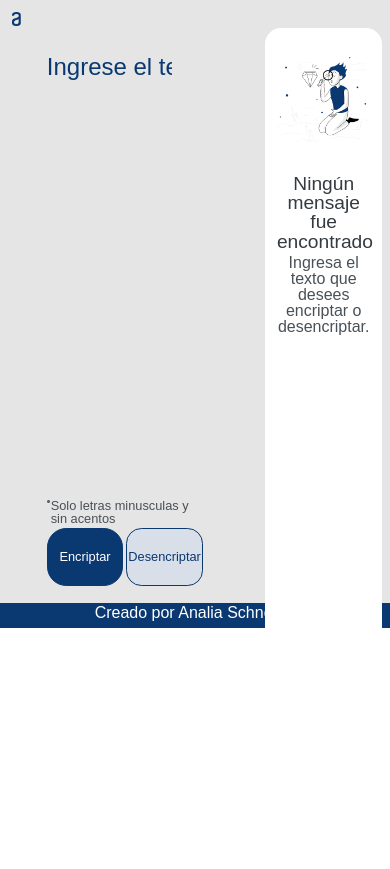
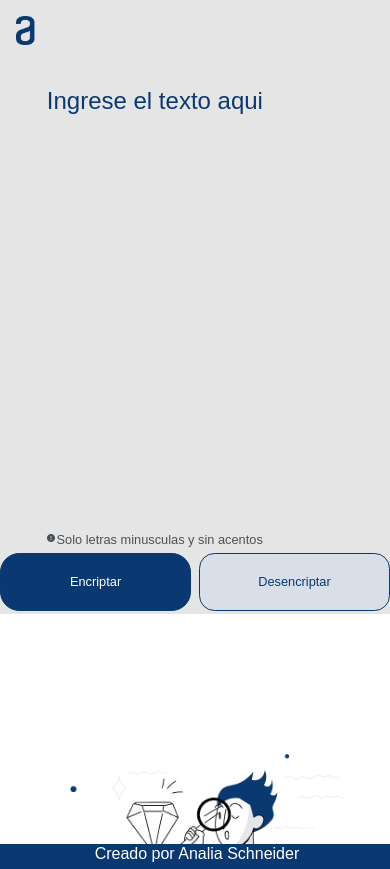
Before and after one commit to ASchneider1996/Encriptador-de-texto-, a plain HTML site: page index.html in a window 390 px wide. Before the commit the page ends 844 px from the top, so only its background shows below. Drawn offline with Linux system fonts and the light colour scheme.

Commit message:
estilos responsive

```diff
--- a/index.html
+++ b/index.html
@@ -5,7 +5,8 @@
     <meta http-equiv="X-UA-Compatible" content="IE=edge">
     <meta name="viewport" content="width=device-width, initial-scale=1.0">
     <link rel="stylesheet" href="reset.css">
-    <link rel="stylesheet" type="text/css" href="main.css"/>
+    <link rel="stylesheet" type="text/css" href="styles.css" />
+    <link rel="stylesheet" href="responsive.css" />
     <title>Encriptador de Mensajes</title>
 </head>
 <body>
@@ -38,6 +39,6 @@
     <footer>
 <p>Creado por Analia Schneider</p>
     </footer>
-<script src="main.js"></script>
+<script src="script.js"></script>
 </body>
 </html>
--- /dev/null
+++ b/responsive.css
@@ -0,0 +1,58 @@
+/*** Mobile ***/
+@media screen and (min-width: 320px) and (max-width: 767px) {
+
+div.logo {
+    width: 100%;
+}
+div.text-field, div.info-message, div#btn-field {
+    width: 100%;
+}
+div#btn-field {
+    margin: 0;
+}
+aside {
+    padding: 2rem 0 2rem 0;
+    display: flex;
+    flex-direction: column;
+    width: 100%;
+    height: 100%;
+    top: 100%;
+    left: 1%;
+}
+div#ocultar, #img-lupa, aside h2, p {
+    width: 100%;
+    justify-content: center;
+}
+div#ocultar {
+    height: 100%;
+}
+div#ocultar p {
+    padding: 1rem 0;
+}
+#img-lupa {
+    width: 80%;
+}
+footer {
+    position: absolute;
+    top: 100%;
+}
+}
+
+/*** Tablet ***/
+@media screen and (min-width: 768px) and (max-width: 1024px) {
+aside {
+    height: 90%;
+}
+}
+
+/*** Desktop ***/
+@media screen and (min-width: 1025px) {
+aside {
+    height: 90%;
+}
+}
+
+/* Breaking points
+320px — 767px: Mobile devices.
+768px - 1024px: iPads, Tablets.
+—1025px: Desktops, large screens
```
Also changed, not shown: script.js (renamed from main.js), styles.css (renamed from main.css).
